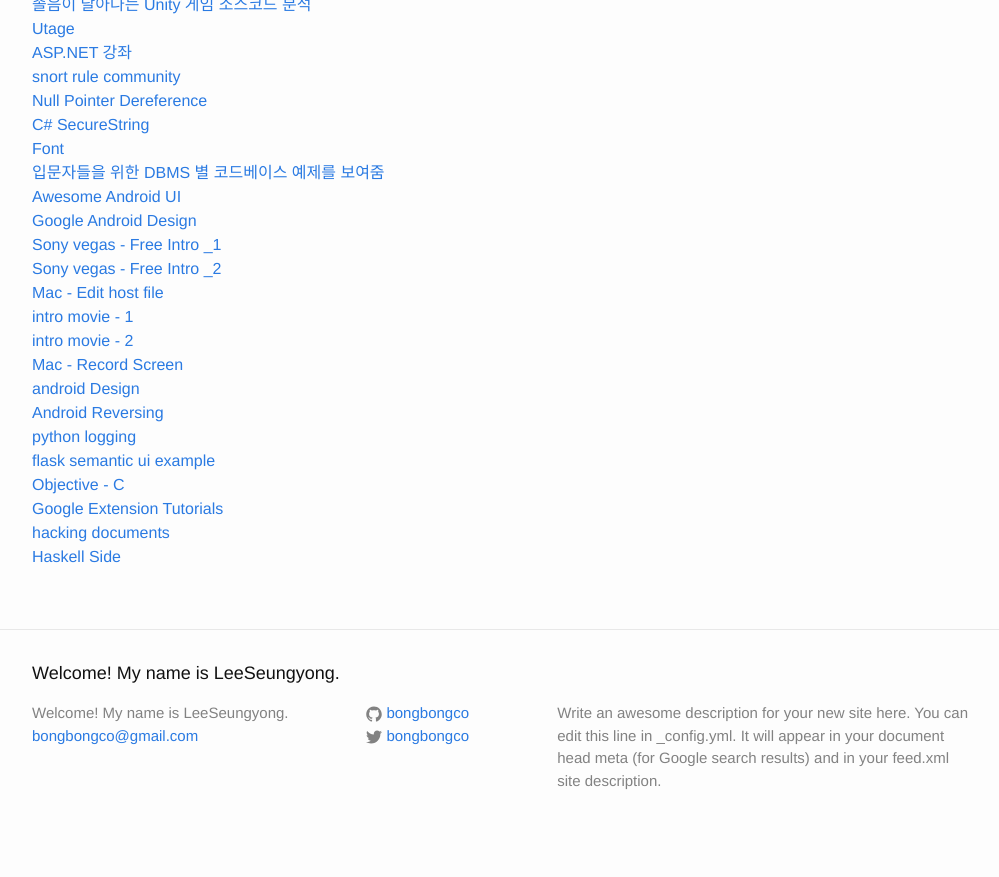
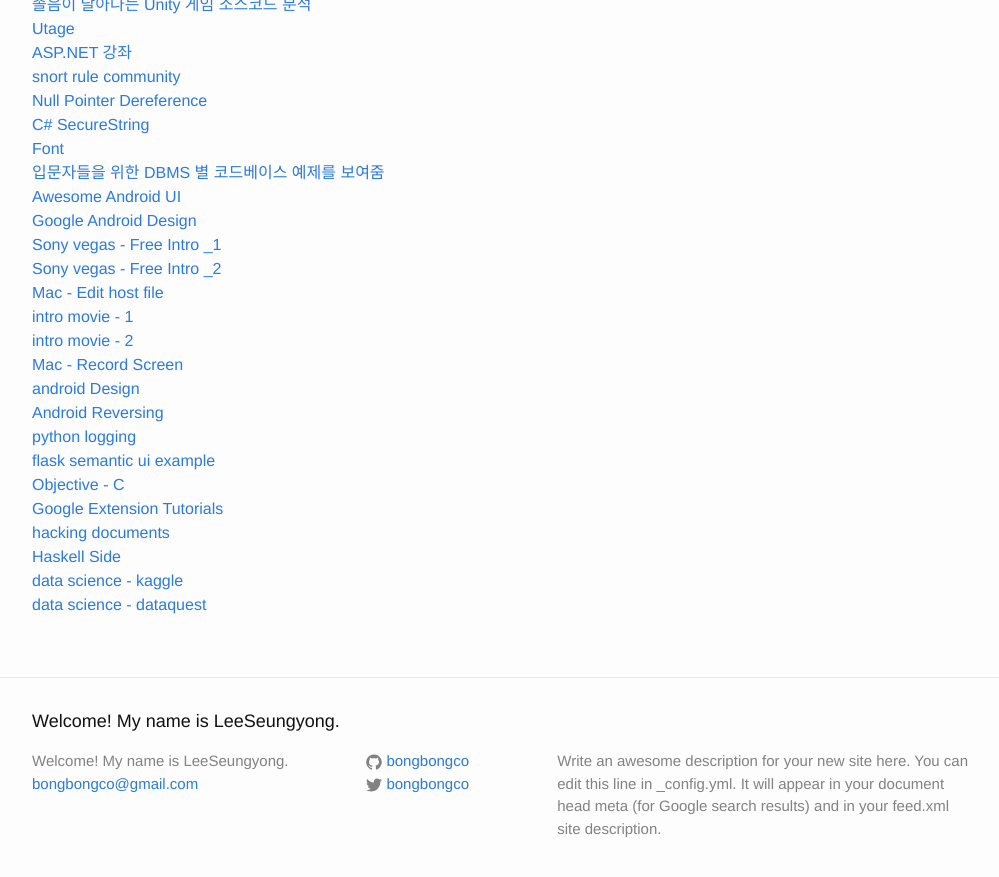
Before and after one commit to LktProgrammer/bongbongco.github.io, a Jekyll site: the page built from _posts/2016-07-22-Website-List.markdown, in a window 1280 px wide and 900 px high, scrolled down 2775 px. Shown: the top 877 px of the window, without its empty margins (138-1137 px from the left). Built offline with Jekyll 4.4.1, drawn with Linux system fonts in a browser that asks for light colours; before the commit the page ends 3627 px from its top, so only the background shows below that.

Commit message:
Update 2016-07-22-Website-List.markdown

```diff
--- a/_posts/2016-07-22-Website-List.markdown
+++ b/_posts/2016-07-22-Website-List.markdown
@@ -134,3 +134,5 @@ title: 참고할 웹 사이트들.
 [Google Extension Tutorials](https://developer.chrome.com/extensions/getstarted)
 [hacking documents](http://agz.es/)
 [Haskell Side](https://e.xtendo.org/haskell/ko/monad_fear/slide#58)
+[data science - kaggle](https://www.kaggle.com/)
+[data science - dataquest](https://www.dataquest.io)
```
